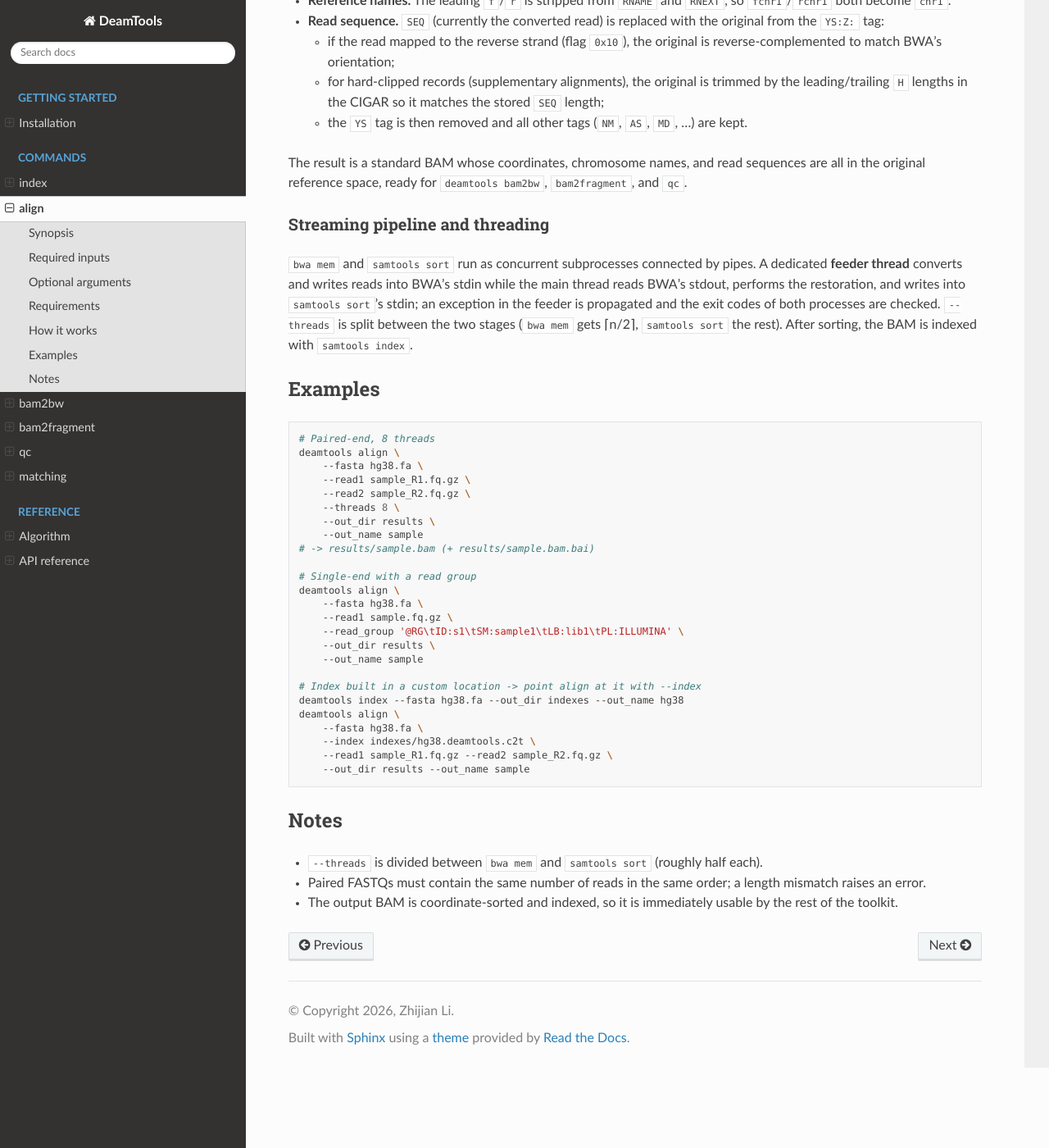
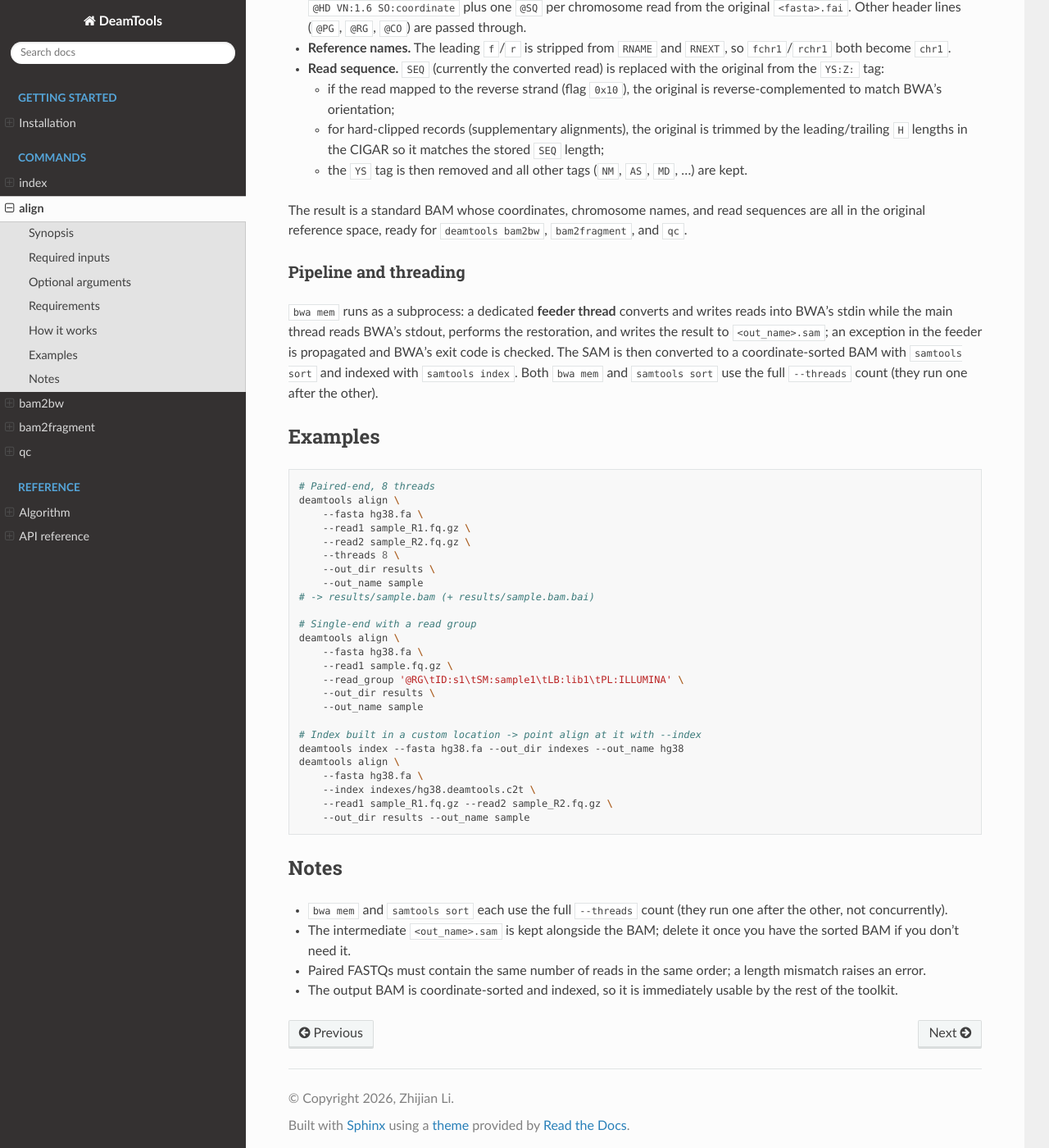
Before and after one commit to lzj1769/deamTools, a Sphinx documentation site: the page built from docs/usage/align.md, in a window 1280 px wide and 1400 px high, scrolled down 2775 px. Shown: the whole window at 82% size. Built offline with Sphinx 7.4.7 and the Read the Docs theme 3.1.0, drawn with Linux system fonts in a browser that asks for light colours; pages that are not in the unit, such as notebooks, are missing from menus; some of the changed text lies outside the part shown.

Commit message:
align: write <out_name>.sam, then samtools sort to a coordinate-sorted BAM
bwa mem output (after sequence/name restoration) is written to
<out_dir>/<out_name>.sam, which samtools sort then converts to a
coordinate-sorted, indexed <out_name>.bam. Both stages use the full --threads
count (they now run sequentially rather than as one concurrent pipe). Docs
updated.

Co-Authored-By: Claude Opus 4.8 <noreply@anthropic.com>

````diff
--- a/docs/usage/align.md
+++ b/docs/usage/align.md
@@ -24,7 +24,7 @@ deamtools align --fasta FILE --read1 FILE --out_dir DIR --out_name NAME [options
 | `--read2 FILE` | *(single-end)* | FASTQ for read 2. Provide it for paired-end alignment; omit for single-end. |
 | `--index FILE` | *(next to the FASTA)* | Path to the converted reference built by `deamtools index` (`<out_dir>/<out_name>.deamtools.c2t`). Use this when the index was built with a custom `--out_dir`/`--out_name`. |
 | `--read_group STR` | *(none)* | Read-group line passed to `bwa mem -R`, e.g. `'@RG\tID:s1\tSM:sample1\tLB:lib1\tPL:ILLUMINA'`. |
-| `--threads INT` | `1` | Total threads, split between `bwa mem` and `samtools sort`. |
+| `--threads INT` | `1` | Threads used by `bwa mem` and (separately) `samtools sort`. |
 | `--log_level LEVEL` | `INFO` | Global flag (before the subcommand): `DEBUG`, `INFO`, `WARNING`, `ERROR`. |
 
 :::{note}
@@ -38,13 +38,15 @@ By default `align` looks for the converted index next to the FASTA (`<fasta>.dea
 ## How it works
 
 ```
-FASTQ(s) ──[convert]──▶ bwa mem -C ──[restore]──▶ samtools sort ──▶ BAM (+ .bai)
+FASTQ(s) ──[convert]──▶ bwa mem -C ──[restore]──▶ <out_name>.sam
    R1: C→T                 |  three-letter        |  strip f/r prefix
    R2: G→A                 |  alignment to the     |  restore original SEQ
    + stash original (YS)   |  f/r converted ref    |  rebuild header
+                                                           │
+                                          samtools sort ───┴──▶ <out_name>.bam (+ .bai)
 ```
 
-The whole pipeline runs as a stream — reads are converted, mapped, and restored on the fly and piped straight into `samtools sort` — so no intermediate files are written.
+Reads are converted, mapped, and restored on the fly, and the restored alignments are written to `<out_dir>/<out_name>.sam`; that SAM is then converted to a coordinate-sorted, indexed BAM with `samtools sort`. (The intermediate `.sam` is left in place.)
 
 ### Why the reads are converted
 
@@ -91,9 +93,9 @@ BWA's SAM stream is rewritten line by line back into the original reference spac
 
 The result is a standard BAM whose coordinates, chromosome names, and read sequences are all in the original reference space, ready for `deamtools bam2bw`, `bam2fragment`, and `qc`.
 
-### Streaming pipeline and threading
+### Pipeline and threading
 
-`bwa mem` and `samtools sort` run as concurrent subprocesses connected by pipes. A dedicated **feeder thread** converts and writes reads into BWA's stdin while the main thread reads BWA's stdout, performs the restoration, and writes into `samtools sort`'s stdin; an exception in the feeder is propagated and the exit codes of both processes are checked. `--threads` is split between the two stages (`bwa mem` gets ⌈n/2⌉, `samtools sort` the rest). After sorting, the BAM is indexed with `samtools index`.
+`bwa mem` runs as a subprocess: a dedicated **feeder thread** converts and writes reads into BWA's stdin while the main thread reads BWA's stdout, performs the restoration, and writes the result to `<out_name>.sam`; an exception in the feeder is propagated and BWA's exit code is checked. The SAM is then converted to a coordinate-sorted BAM with `samtools sort` and indexed with `samtools index`. Both `bwa mem` and `samtools sort` use the full `--threads` count (they run one after the other).
 
 ## Examples
 
@@ -127,6 +129,7 @@ deamtools align \
 
 ## Notes
 
-- `--threads` is divided between `bwa mem` and `samtools sort` (roughly half each).
+- `bwa mem` and `samtools sort` each use the full `--threads` count (they run one after the other, not concurrently).
+- The intermediate `<out_name>.sam` is kept alongside the BAM; delete it once you have the sorted BAM if you don't need it.
 - Paired FASTQs must contain the same number of reads in the same order; a length mismatch raises an error.
 - The output BAM is coordinate-sorted and indexed, so it is immediately usable by the rest of the toolkit.
````
Also changed, not shown: docs/usage/match.md (renamed from docs/usage/matching.md), 1 other file.
